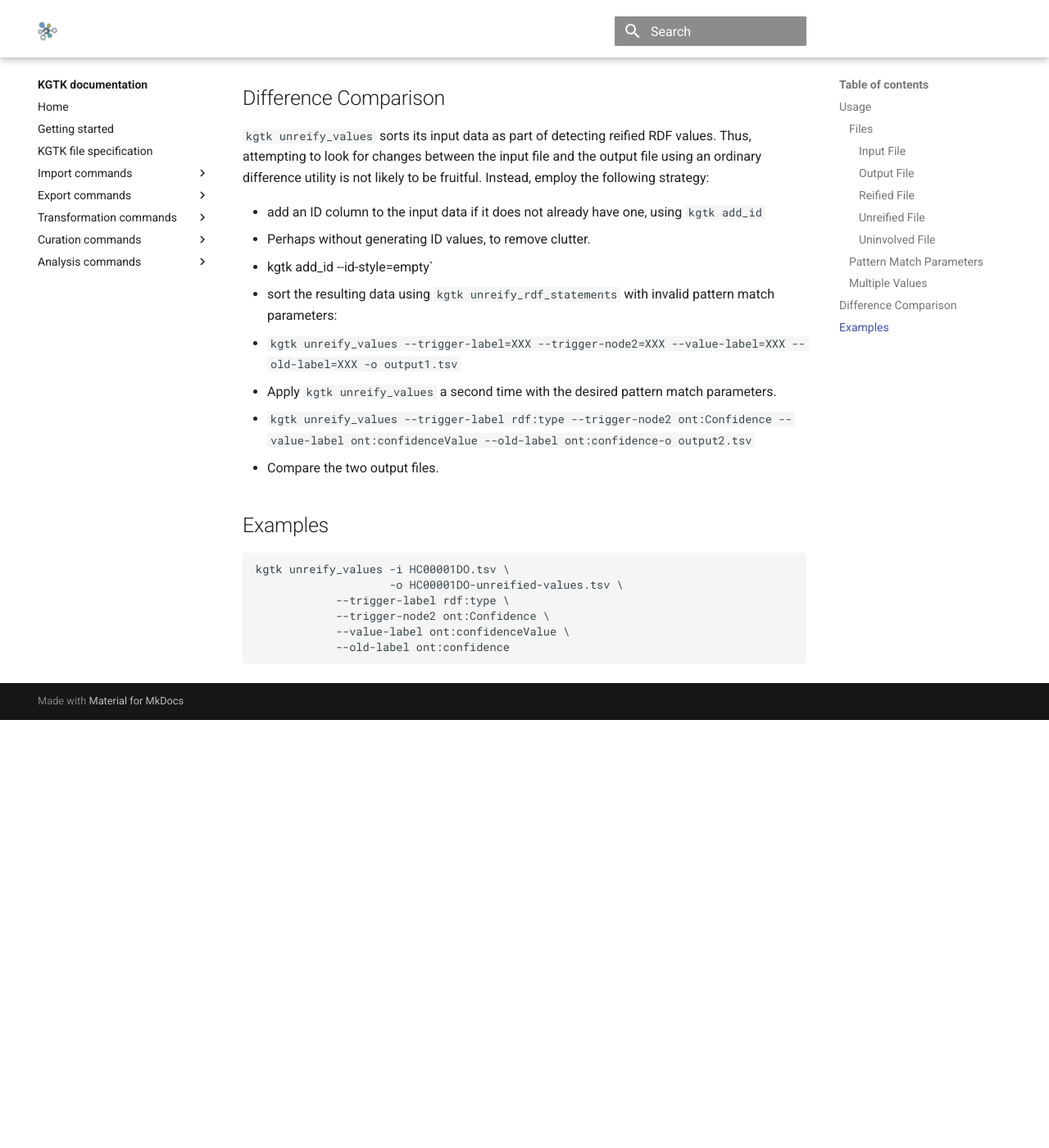
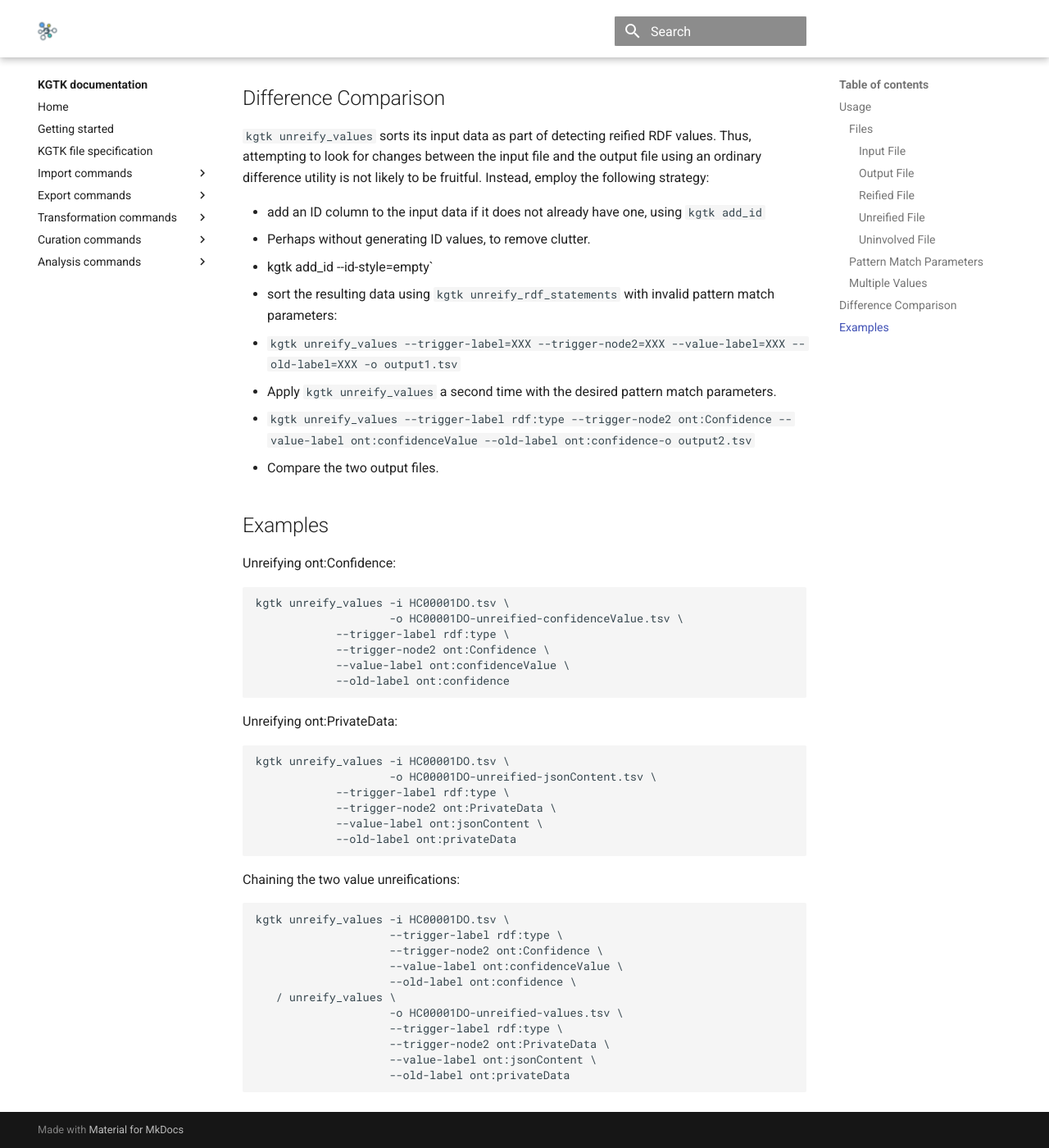
Before and after one commit to usc-isi-i2/kgtk, an MkDocs documentation site: the page built from docs/transform/unreify_values.md, in a window 1280 px wide and 1400 px high, scrolled down 5617 px. Shown: the whole window at 82% size. Built offline with MkDocs 1.6.1 and Material for MkDocs 9.7.7, drawn with Linux system fonts in a browser that asks for light colours; comment, search, counter and statistics services are not loaded; before the commit the page ends 6495 px from its top, so only the background shows below that.

Commit message:
Add more examples.

````diff
--- a/docs/transform/unreify_values.md
+++ b/docs/transform/unreify_values.md
@@ -302,11 +302,39 @@ Instead, employ the following strategy:
 
 ## Examples
 
+Unreifying ont:Confidence:
+
 ```
 kgtk unreify_values -i HC00001DO.tsv \
-                    -o HC00001DO-unreified-values.tsv \
+                    -o HC00001DO-unreified-confidenceValue.tsv \
 		    --trigger-label rdf:type \
 		    --trigger-node2 ont:Confidence \
 		    --value-label ont:confidenceValue \
 		    --old-label ont:confidence
 ```
+
+Unreifying ont:PrivateData:
+
+```
+kgtk unreify_values -i HC00001DO.tsv \
+                    -o HC00001DO-unreified-jsonContent.tsv \
+		    --trigger-label rdf:type \
+		    --trigger-node2 ont:PrivateData \
+		    --value-label ont:jsonContent \
+		    --old-label ont:privateData
+```
+
+Chaining the two value unreifications:
+```
+kgtk unreify_values -i HC00001DO.tsv \
+                    --trigger-label rdf:type \
+                    --trigger-node2 ont:Confidence \
+                    --value-label ont:confidenceValue \
+                    --old-label ont:confidence \
+   / unreify_values \
+                    -o HC00001DO-unreified-values.tsv \
+                    --trigger-label rdf:type \
+                    --trigger-node2 ont:PrivateData \
+                    --value-label ont:jsonContent \
+                    --old-label ont:privateData
+```
````
